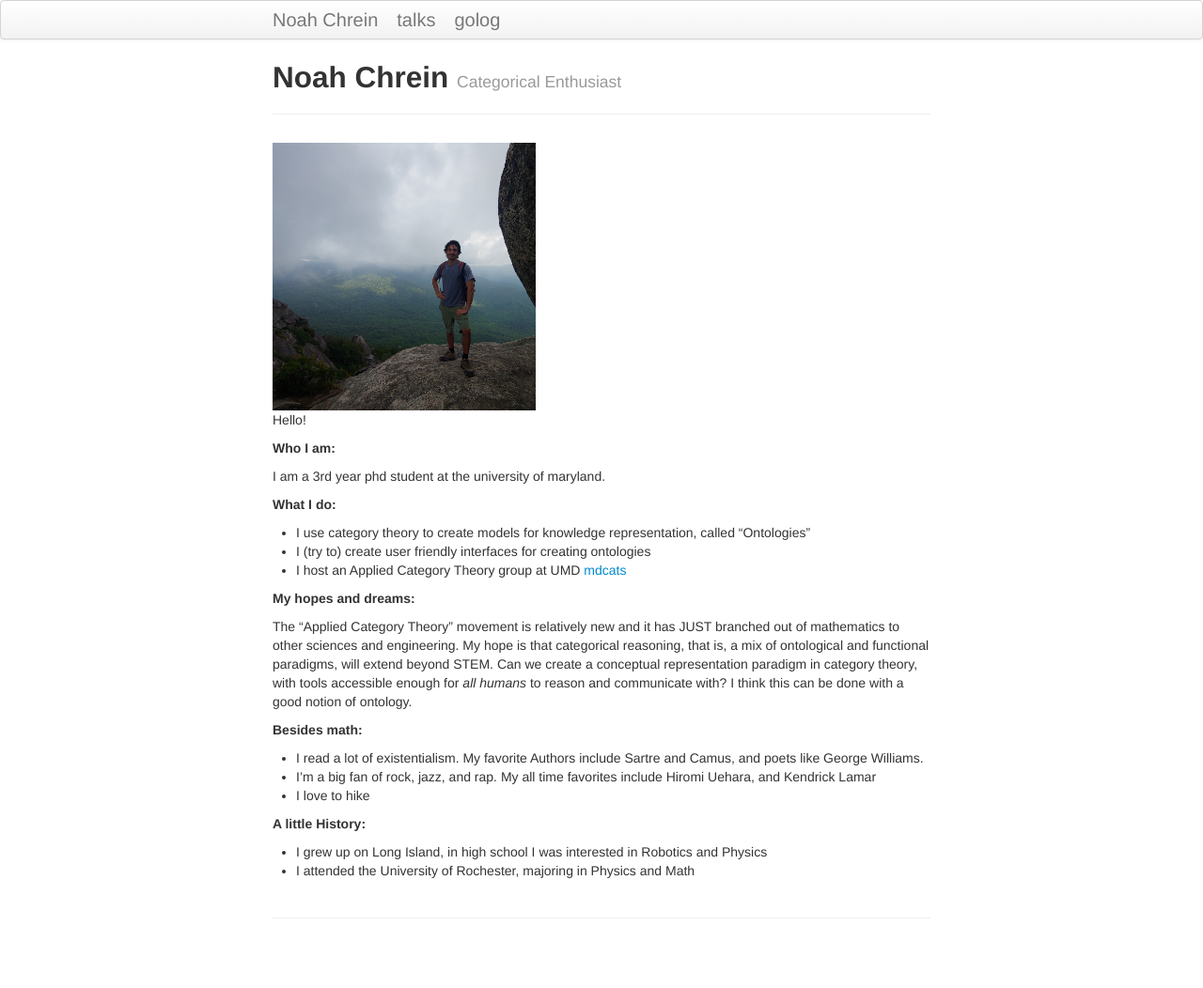
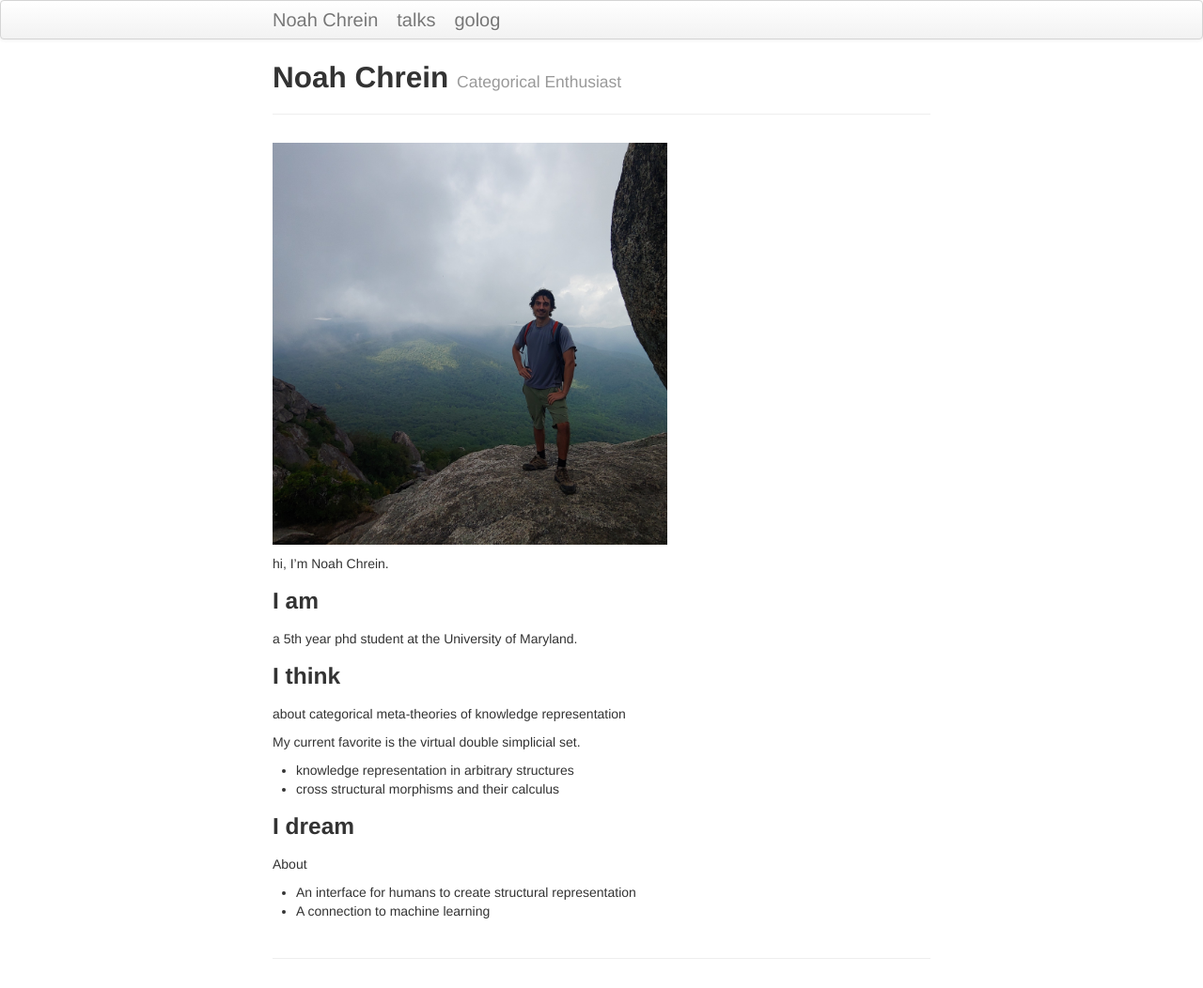
Before and after one commit to nchrein/nchrein.github.io, a Jekyll site: the page built from index.md, in a window 1280 px wide. Shown: the whole page at 94% size. Built offline with Jekyll 4.4.1, drawn with Linux system fonts in a browser that asks for light colours; before the commit the page ends 1009 px from its top, so only the background shows below that.

Commit message:
I'm a fifth year now :)

```diff
--- a/index.md
+++ b/index.md
@@ -3,26 +3,21 @@ layout: page
 title: Noah Chrein
 tagline: Categorical Enthusiast
 ---
-<img src="/assets/images/hiking/shenendoah.jpg" width="40%">
-Hello!
+<img src="/assets/images/hiking/shenendoah.jpg" width="60%">
 
-##### Who I am:
-I am a 3rd year phd student at the university of maryland.
+hi, I'm Noah Chrein.
 
-##### What I do:
-- I use category theory to create models for knowledge representation, called "Ontologies"
-- I (try to) create user friendly interfaces for creating ontologies
-- I host an Applied Category Theory group at UMD [mdcats](https://mdcats.github.io)
+### I am
+a 5th year phd student at the University of Maryland.
 
-##### My hopes and dreams:
-The "Applied Category Theory" movement is relatively new and it has JUST branched out of mathematics to other sciences and engineering. My hope is that categorical reasoning, that is, a mix of ontological and functional paradigms, will extend beyond STEM. Can we create a conceptual representation paradigm in category theory, with tools accessible enough for *all humans* to reason and communicate with? I think this can be done with a good notion of ontology.
+### I think
+about categorical meta-theories of knowledge representation
 
+My current favorite is the virtual double simplicial set.
+- knowledge representation in arbitrary structures
+- cross structural morphisms and their calculus
 
-##### Besides math:
-- I read a lot of existentialism. My favorite Authors include Sartre and Camus, and poets like George Williams.
-- I'm a big fan of rock, jazz, and rap. My all time favorites include Hiromi Uehara, and Kendrick Lamar
-- I love to hike
-
-##### A little History:
-- I grew up on Long Island, in high school I was interested in Robotics and Physics
-- I attended the University of Rochester, majoring in Physics and Math
+### I dream
+About
+- An interface for humans to create structural representation
+- A connection to machine learning
```
